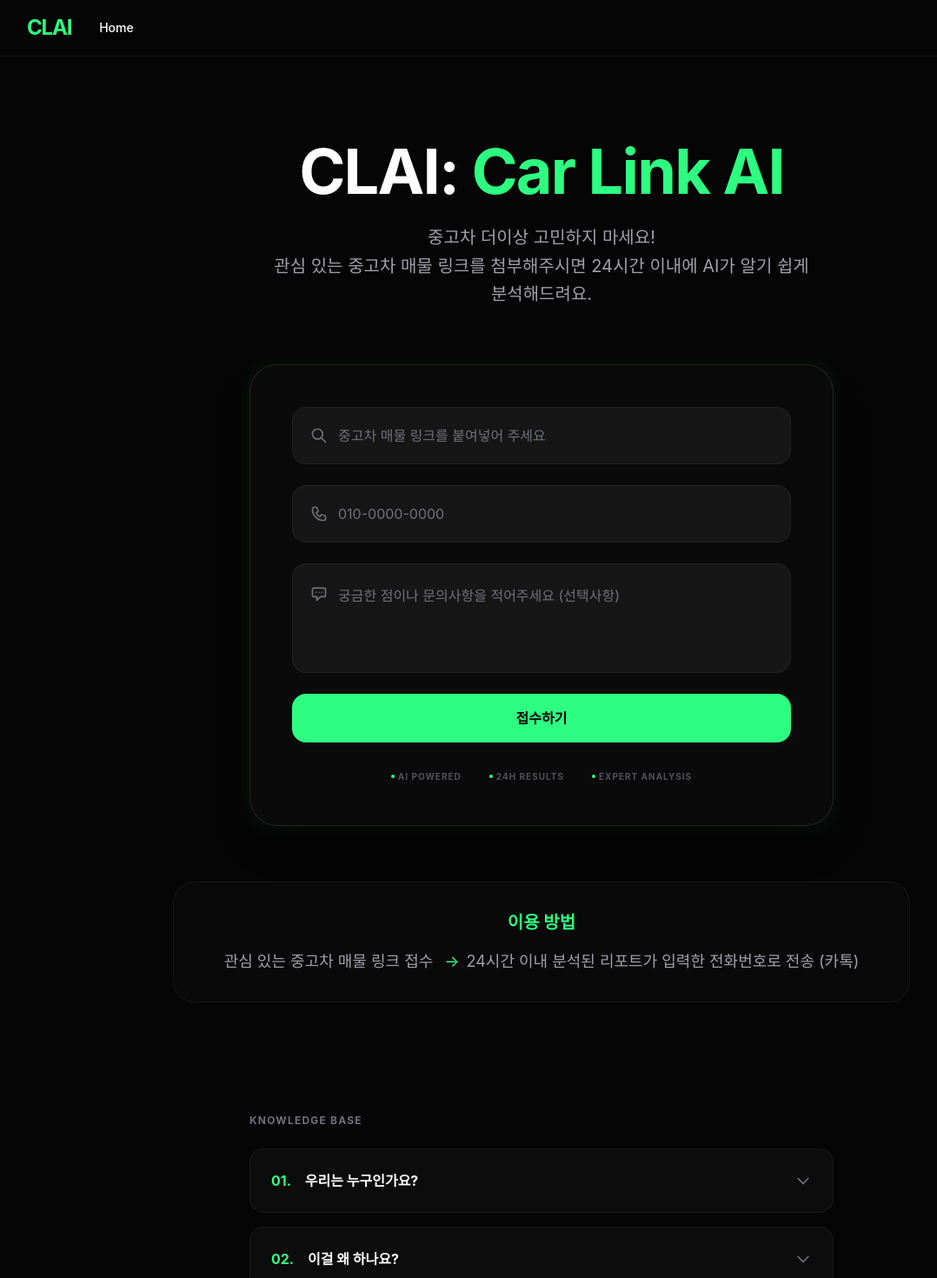
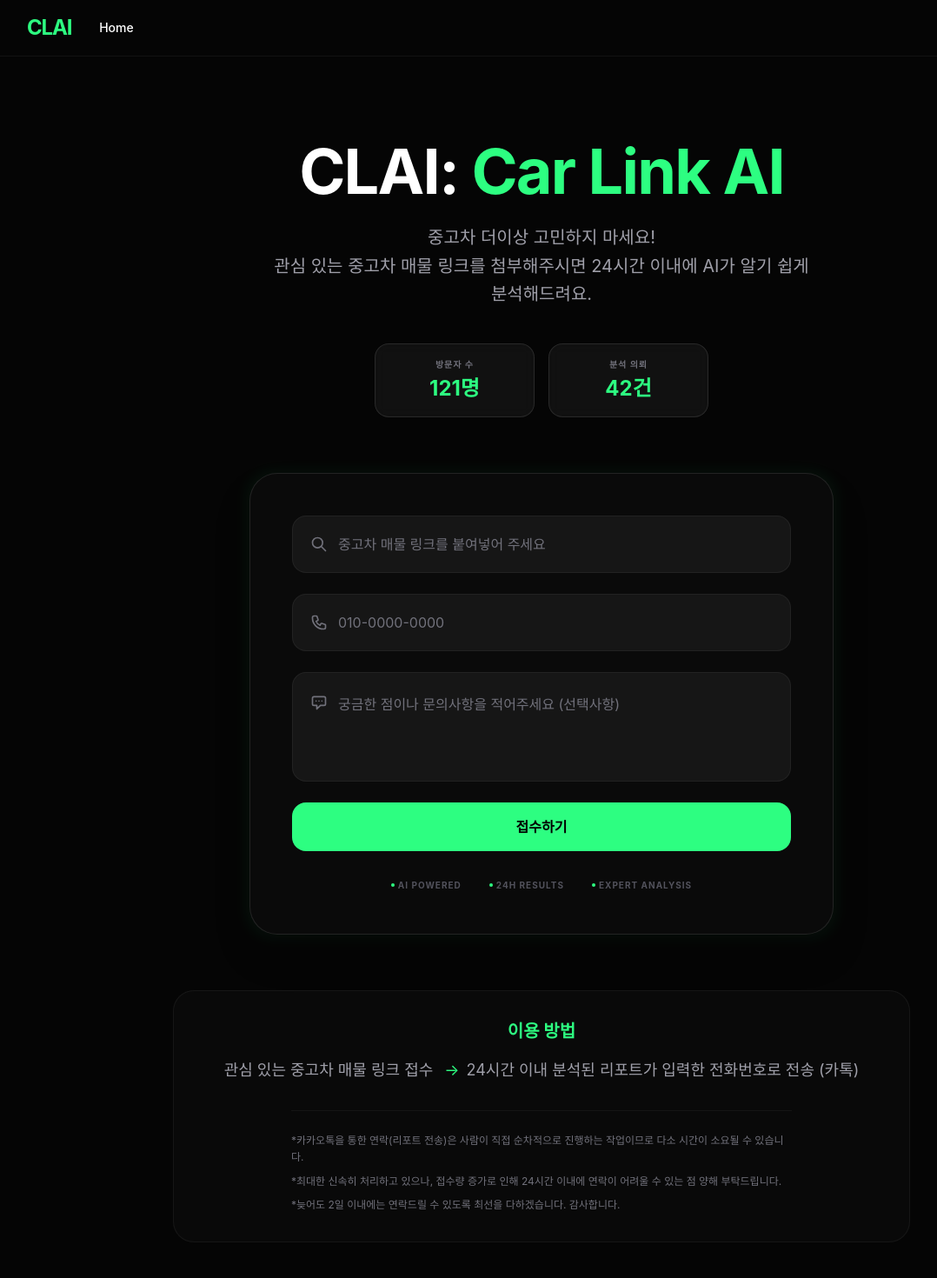
Before and after one commit to 777ceo11/CALI, a Next.js app: page / in a window 1280 px wide. Shown: the top 1470 px of the page at 87% size, without its empty margins (17-1095 px from the left). Built offline with nearby package versions, Linux system fonts and the light colour scheme.

Commit message:
feat: add count-up animation to stats

```diff
--- a/app/page.tsx
+++ b/app/page.tsx
@@ -1,6 +1,33 @@
 "use client";
 
-import { useState } from "react";
+import { useState, useEffect } from "react";
+
+// 카운트업 애니메이션 컴포넌트
+function CountUp({ end, duration = 2000 }: { end: number; duration?: number }) {
+  const [count, setCount] = useState(0);
+
+  useEffect(() => {
+    let startTime: number | null = null;
+    let animationFrame: number;
+
+    const animate = (currentTime: number) => {
+      if (!startTime) startTime = currentTime;
+      const progress = Math.min((currentTime - startTime) / duration, 1);
+      // Cubic ease-out
+      const easeOut = 1 - Math.pow(1 - progress, 3);
+      setCount(Math.floor(easeOut * end));
+
+      if (progress < 1) {
+        animationFrame = requestAnimationFrame(animate);
+      }
+    };
+
+    animationFrame = requestAnimationFrame(animate);
+    return () => cancelAnimationFrame(animationFrame);
+  }, [end, duration]);
+
+  return <>{count.toLocaleString()}</>;
+}
 
 export default function Home() {
   const [link, setLink] = useState("");
@@ -8,6 +35,27 @@ export default function Home() {
   const [question, setQuestion] = useState("");
   const [isSubmitting, setIsSubmitting] = useState(false);
   const [message, setMessage] = useState("");
+  const [stats, setStats] = useState({ visitors: 121, requests: 42 });
+
+  useEffect(() => {
+    // 2026년 5월 3일 오전 3시를 기준으로 계산
+    const baseDate = new Date("2026-05-03T03:00:00");
+
+    const updateStats = () => {
+      const now = new Date();
+      const diffMs = now.getTime() - baseDate.getTime();
+      const diffHours = Math.floor(diffMs / (1000 * 60 * 60));
+
+      setStats({
+        visitors: 121 + Math.max(0, diffHours * 2),
+        requests: 42 + Math.max(0, Math.floor(diffHours / 6) * 4)
+      });
+    };
+
+    updateStats();
+    const timer = setInterval(updateStats, 1000 * 60 * 30); // 30분마다 갱신
+    return () => clearInterval(timer);
+  }, []);
 
   const handlePhoneChange = (e: React.ChangeEvent<HTMLInputElement>) => {
     const value = e.target.value.replace(/[^0-9]/g, ""); // 숫자만 남기기
@@ -85,6 +133,22 @@ export default function Home() {
             중고차 더이상 고민하지 마세요!<br/>
             관심 있는 중고차 매물 링크를 첨부해주시면 24시간 이내에 AI가 알기 쉽게 분석해드려요.
           </p>
+
+          {/* Stats Section */}
+          <div className="mt-10 grid grid-cols-2 gap-4 max-w-sm mx-auto">
+            <div className="bg-white/5 border border-white/10 rounded-2xl p-4 backdrop-blur-sm">
+              <div className="text-zinc-500 text-[10px] font-bold uppercase tracking-widest mb-1">방문자 수</div>
+              <div className="text-xl md:text-2xl font-bold text-primary">
+                <CountUp end={stats.visitors} />명
+              </div>
+            </div>
+            <div className="bg-white/5 border border-white/10 rounded-2xl p-4 backdrop-blur-sm">
+              <div className="text-zinc-500 text-[10px] font-bold uppercase tracking-widest mb-1">분석 의뢰</div>
+              <div className="text-xl md:text-2xl font-bold text-primary">
+                <CountUp end={stats.requests} />건
+              </div>
+            </div>
+          </div>
         </div>
 
         {/* Form Section */}
@@ -160,10 +224,22 @@ export default function Home() {
         <div className="text-center space-y-12 mb-24 md:mb-32">
           <div className="p-6 md:p-8 border border-white/5 bg-white/[0.02] rounded-3xl">
             <h2 className="text-lg md:text-xl font-bold mb-4 text-primary">이용 방법</h2>
-            <p className="text-zinc-400 text-base md:text-lg leading-relaxed break-keep">
+            <p className="text-zinc-400 text-base md:text-lg leading-relaxed break-keep mb-8">
               관심 있는 중고차 매물 링크 접수 <span className="mx-2 text-primary">→</span>
               24시간 이내 분석된 리포트가 입력한 전화번호로 전송 (카톡)
             </p>
+
+            <div className="space-y-2 text-left max-w-xl mx-auto border-t border-white/5 pt-6">
+              <p className="text-zinc-500 text-[11px] md:text-xs leading-relaxed">
+                *카카오톡을 통한 연락(리포트 전송)은 사람이 직접 순차적으로 진행하는 작업이므로 다소 시간이 소요될 수 있습니다.
+              </p>
+              <p className="text-zinc-500 text-[11px] md:text-xs leading-relaxed">
+                *최대한 신속히 처리하고 있으나, 접수량 증가로 인해 24시간 이내에 연락이 어려울 수 있는 점 양해 부탁드립니다.
+              </p>
+              <p className="text-zinc-500 text-[11px] md:text-xs leading-relaxed">
+                *늦어도 2일 이내에는 연락드릴 수 있도록 최선을 다하겠습니다. 감사합니다.
+              </p>
+            </div>
           </div>
         </div>
 
@@ -203,7 +279,8 @@ export default function Home() {
               <svg className="w-5 h-5 text-zinc-500 group-open:rotate-180 transition-transform" fill="none" stroke="currentColor" viewBox="0 0 24 24"><path strokeLinecap="round" strokeLinejoin="round" strokeWidth="2" d="M19 9l-7 7-7-7" /></svg>
             </summary>
             <div className="p-6 pt-0 text-zinc-400 text-sm md:text-base leading-relaxed border-t border-white/5 break-keep">
-              당연히 무료입니다!
+              당연히 무료입니다!<br/><br/>
+              대신 리포트 발송 전후로 요청드리는 사전·사후 설문지에 꼭 참여해 주시기를 부탁드립니다.
             </div>
           </details>
 
@@ -215,7 +292,8 @@ export default function Home() {
               <svg className="w-5 h-5 text-zinc-500 group-open:rotate-180 transition-transform" fill="none" stroke="currentColor" viewBox="0 0 24 24"><path strokeLinecap="round" strokeLinejoin="round" strokeWidth="2" d="M19 9l-7 7-7-7" /></svg>
             </summary>
             <div className="p-6 pt-0 text-zinc-400 text-sm md:text-base leading-relaxed border-t border-white/5 break-keep">
-              <a href="mailto:click.studio.sw@gmail.com" className="hover:text-primary transition-colors">click.studio.sw@gmail.com</a> 로 언제든 연락 주세요!
+              <a href="mailto:click.studio.sw@gmail.com" className="hover:text-primary transition-colors">click.studio.sw@gmail.com</a> 로 언제든 연락 주세요!<br/><br/>
+              혹은 연락 드리는 카톡으로 문의 부탁드립니다.
             </div>
           </details>
         </div>
```
